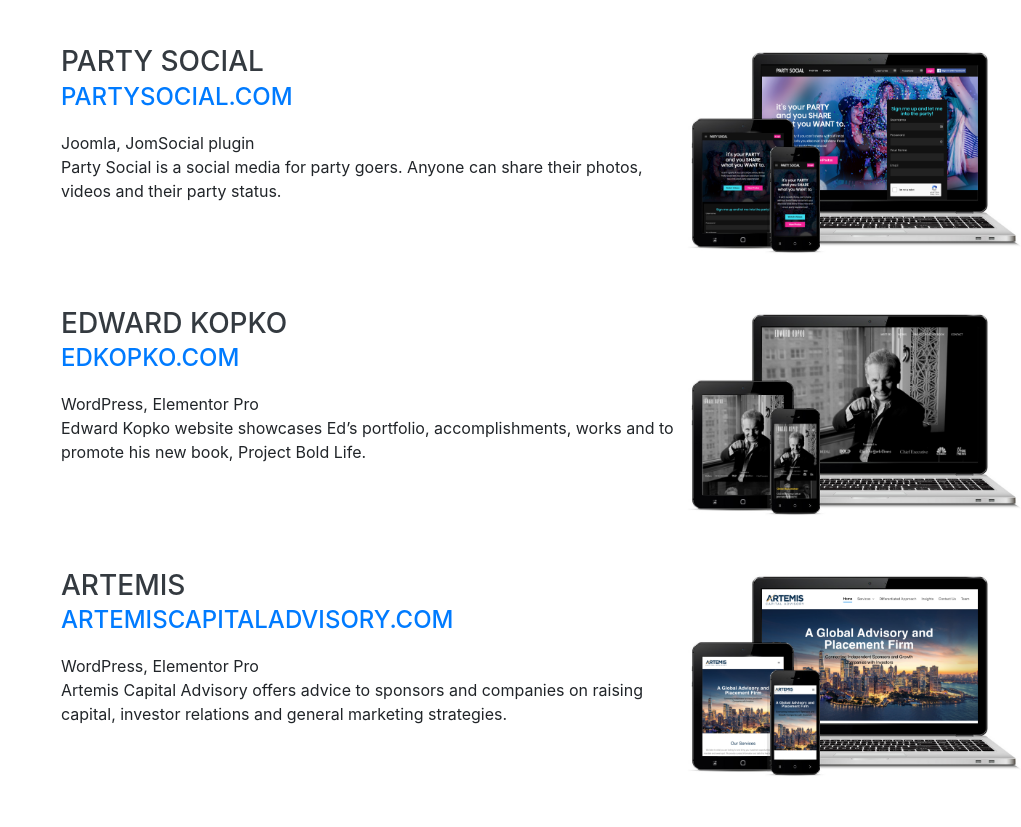
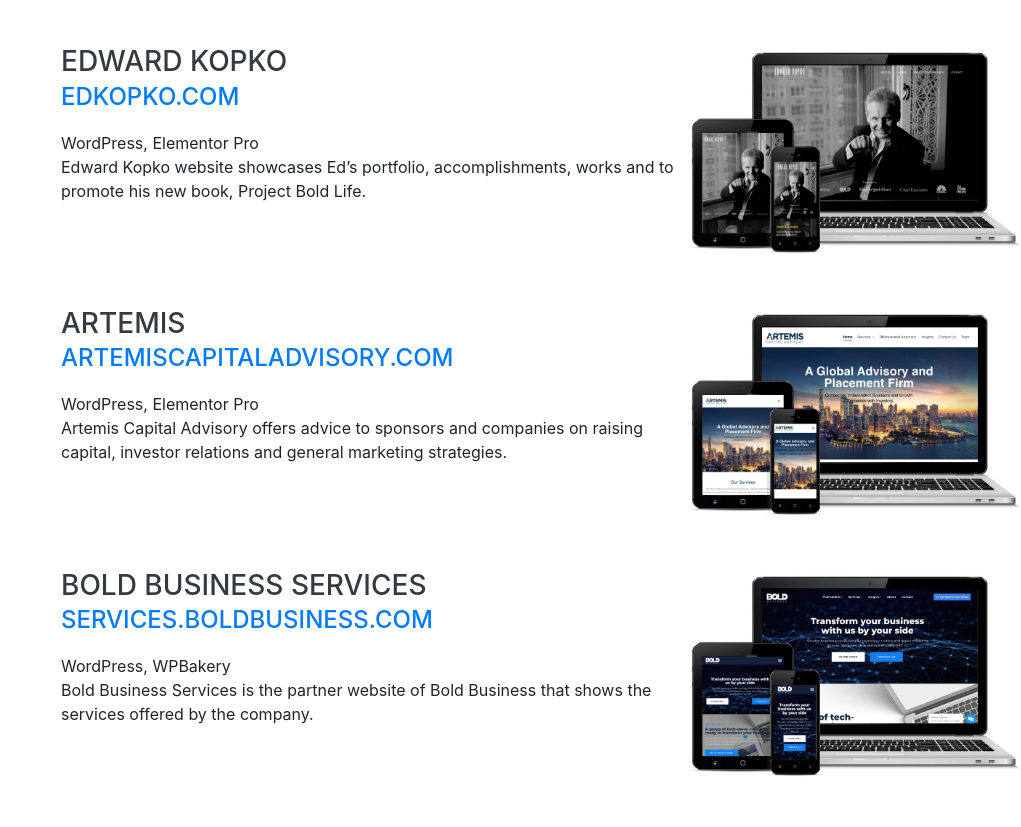
Before and after one commit to joefclarin/joefclarin.github.io, a website with bundled scripts: page index.html in a window 1280 px wide. Shown: the part 8060-8887 px from the top of the page, without its empty margins (259-1280 px from the left). Built offline with nearby package versions, Linux system fonts and the light colour scheme; a web font is replaced by a local one.

Commit message:
removed party social

```diff
--- a/index.html
+++ b/index.html
@@ -488,7 +488,7 @@
           </div>
         </div>
 
-        <div class="resume-item d-flex flex-column flex-md-row justify-content-between mb-5">
+        <!--div class="resume-item d-flex flex-column flex-md-row justify-content-between mb-5">
           <div class="resume-content mb-3">
             <h3 class="mb-0">Party Social</h3>
             <div class="subheading mb-3"><a target="_blank" href="https://www.partysocial.com">partysocial.com</a></div>
@@ -500,7 +500,7 @@
               <img class="img-fluid" src="img/projects/partysocial.png" alt="Party Social" />
             </div>
           </div>
-        </div>
+        </div-->
 
         <div class="resume-item d-flex flex-column flex-md-row justify-content-between mb-5">
           <div class="resume-content mb-3">
```
